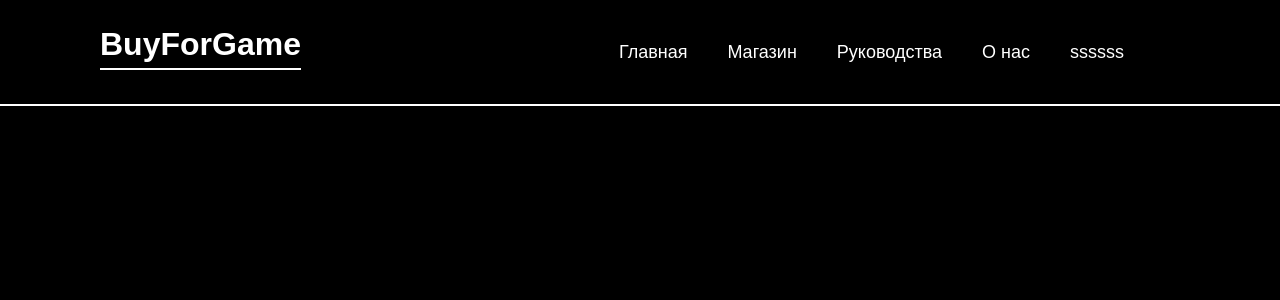
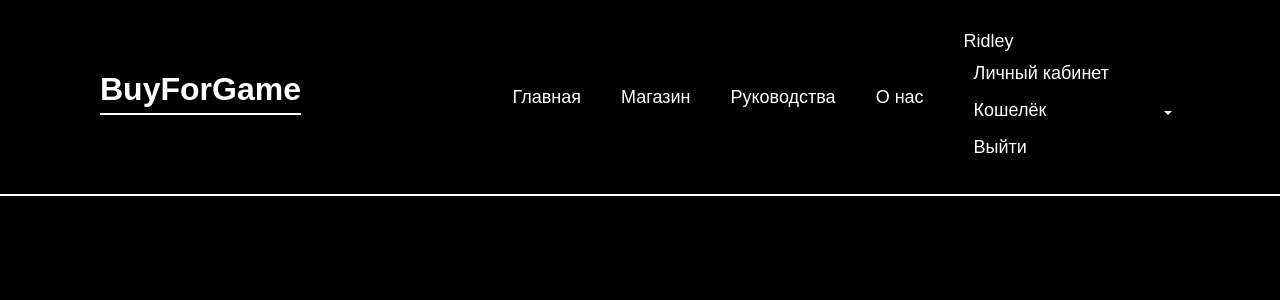
Before and after one commit to Chebupel01/BuyForGame-bforg-WebSite, a Flask app: page / in a window 1280 px wide. Shown: the top 300 px of the page. Run offline with Flask 3, Linux system fonts and the light colour scheme; a user stored in the database is signed in; some libraries are stand-ins or nearby versions.

Commit message:
Небольшие изменения и попытки сделать выпадающий список

```diff
--- a/main.py
+++ b/main.py
@@ -69,5 +69,12 @@ def store():
     return render_template('store.html')
 
 
+@app.route('/logout')
+@login_required
+def logout():
+    logout_user()
+    return redirect("/")
+
+
 if __name__ == '__main__':
     app.run(port=5000, host='127.0.0.1')
--- a/static/css/style.css
+++ b/static/css/style.css
@@ -83,6 +82,50 @@ body {
   width: 100%;
 }
 
+.lng {
+  position: relative;
+}
+
+.lng:hover .lng__List-wrapper {
+  opacity: 1;
+  visibility: visible;
+  transform: translate(-50%, 0);
+}
+
+.lng__list {
+  color: #fff;
+  position: relative;
+  padding-right: 5px;
+}
+
+.lng__list:after {
+  position: absolute;
+  content: '';
+  left: 100%;
+  top: calc(50% + 4px);
+  transform: translateY(-50%);
+  border: 4px solid transparent;
+  border-top-color: #fff;
+}
+
+.lng__list-wrapper {
+  position: absolute;
+  top: 100%;
+  left: 50%;
+  transform: translateX(-50%, 15px);
+  opacity: 0;
+  visibility: hidden;
+  transition: all .2s ease;
+}
+
+.lng__list {
+  box-shadow: 0 0 4px rgba(0, 0, 0, .1);
+}
+
+.lng__list a {
+  display: block;
+  padding: 5px 10px;
+}
 
 .navbar .loginBtn {
   width: 130px;
--- a/templates/index.html
+++ b/templates/index.html
@@ -3,6 +3,9 @@
 <head>
     <meta charset="utf-8">
     <meta name="viewport" content="width=device-width, initial-scale=1, shrink-to-fit=no">
+    <script src="https://code.jquery.com/jquery-3.5.1.slim.min.js" integrity="sha384-DfXdz2htPH0lsSSs5nCTpuj/zy4C+OGpamoFVy38MVBnE+IbbVYUew+OrCXaRkfj" crossorigin="anonymous"></script>
+    <script src="https://cdn.jsdelivr.net/npm/@popperjs/core@2.5.4/dist/umd/popper.min.js" integrity="sha384-QcATJdjA2LB5Hqw8+K8eExZ9Z3O6bJB4sQTxubFuh2fGCaeWcM5m/hJQO31KyynJ" crossorigin="anonymous"></script>
+    <script src="https://stackpath.bootstrapcdn.com/bootstrap/4.4.1/js/bootstrap.min.js" integrity="sha384-wfSDF2E50Y2D1uUdj0O3uMBJnjuUD4Ih7YwaYd1iqfktj0Uod8GCExl3Og8ifwB6" crossorigin="anonymous"></script>
     <link rel="stylesheet"
           href="https://stackpath.bootstrapcdn.com/bootstrap/4.4.1/css/bootstrap.min.css"
           integrity="sha384-Vkoo8x4CGsO3+Hhxv8T/Q5PaXtkKtu6ug5TOeNV6gBiFeWPGFN9MuhOf23Q9Ifjh"
@@ -19,7 +22,16 @@
             <a href="#">Руководства</a>
             <a href="#">О нас</a>
             {% if current_user.is_authenticated %}
-            <a href="#">ssssss</a>
+            <div class="lng">
+            <a href="#" class="lng-link">{{ current_user.nickname }}</a>
+                <div class="lng__list-wrapper"></div>
+                <div class="lng__list">
+                   <a href="#">Личный кабинет</a>
+                   <a href="#">Кошелёк</a>
+                   <a href="{{ url_for('logout') }}">Выйти</a>
+                </div>
+                </div>
+            </div>
             {% else %}
             <a href="{{ url_for('login') }}" class="loginBtn">Авторизация</a>
             {% endif %}
```
Also changed, not shown: other parts of static/css/style.css (+65 -1 lines), data/games.py (+1 -6 lines).
